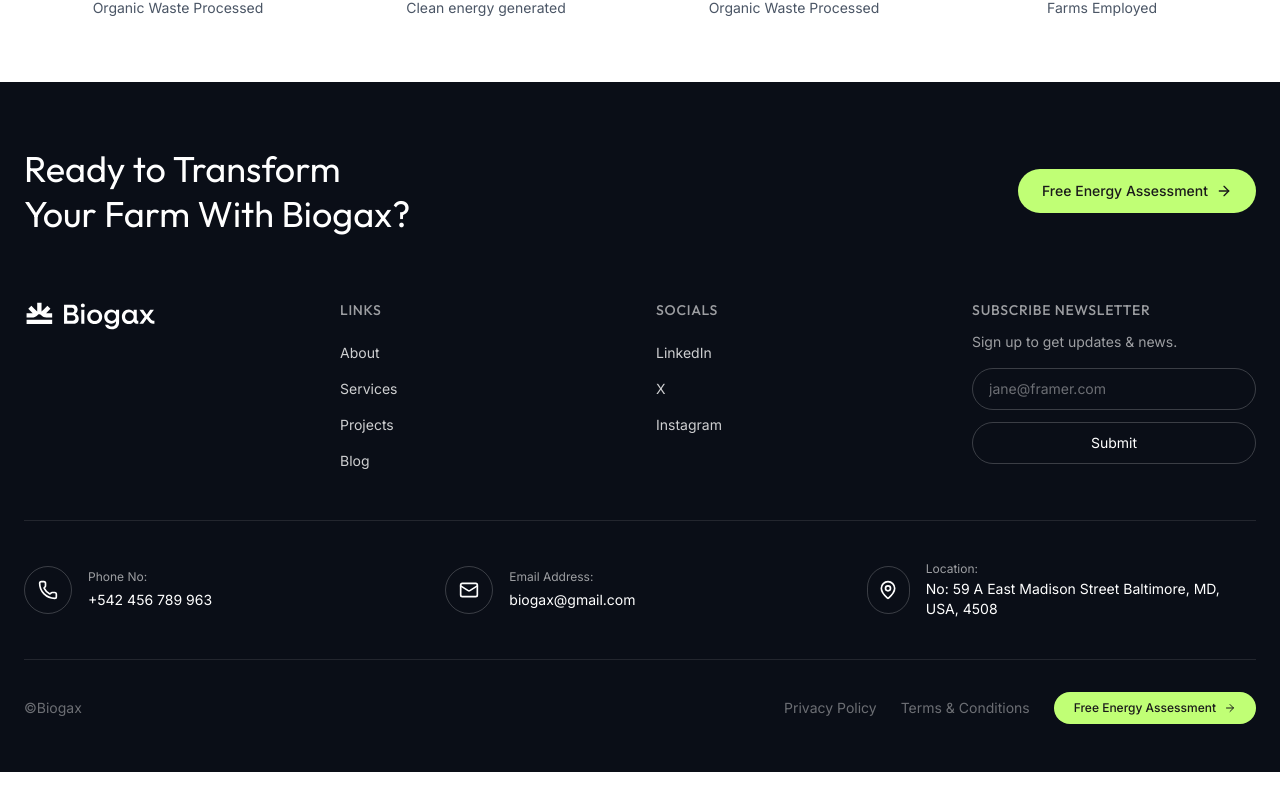
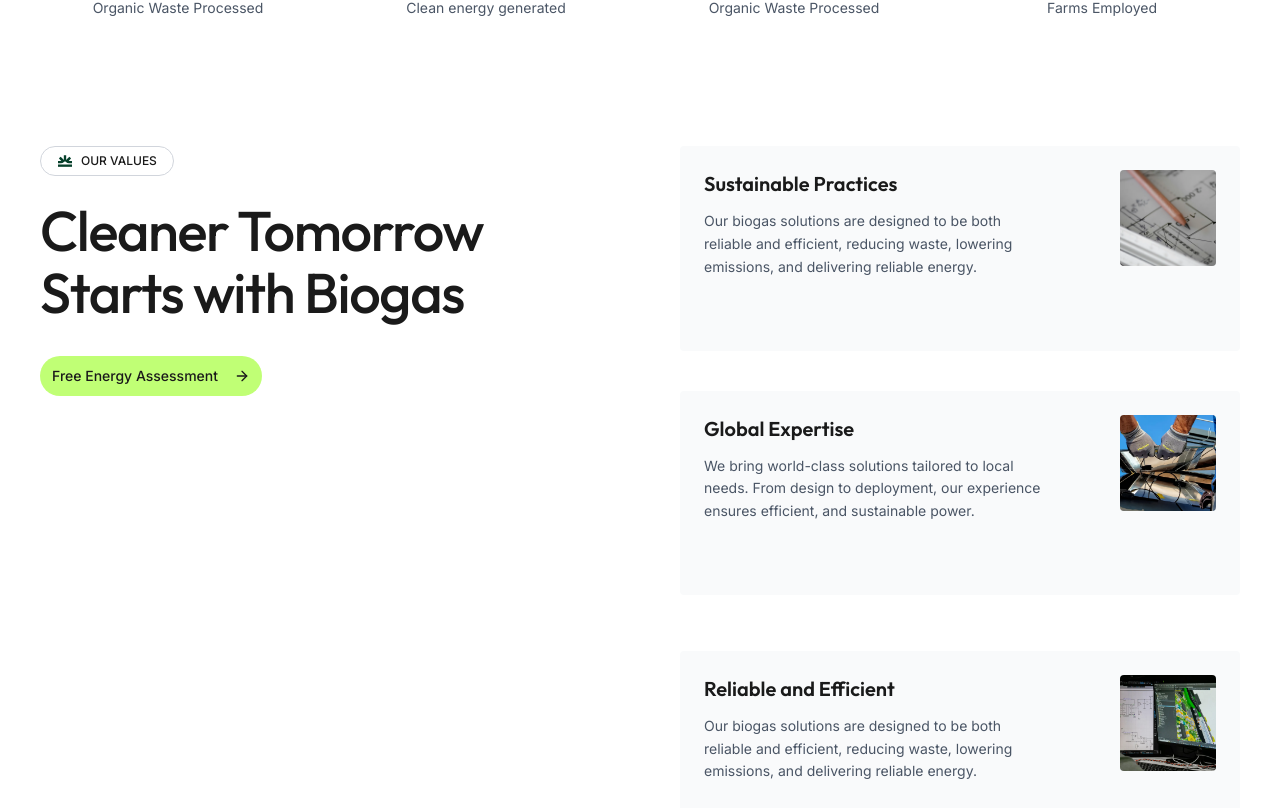
Before and after one commit to ugbodagadave/biogax, a React (Vite) app: page /about in a window 1280 px wide. Shown: the part 972-1780 px from the top of the page. Before the commit the page ends 1744 px from the top, so only its background shows below. Built offline with nearby package versions, Linux system fonts and the light colour scheme.

Commit message:
Build Our Values Component

```diff
--- /dev/null
+++ b/src/components/OurValues.tsx
@@ -0,0 +1,98 @@
+import { ArrowRight } from 'lucide-react';
+import { Button } from './ui/button';
+import { Card } from './ui/card';
+
+const values = [
+    {
+        title: 'Sustainable Practices',
+        description: 'Our biogas solutions are designed to be both reliable and efficient, reducing waste, lowering emissions, and delivering reliable energy.',
+        image: '/benefit-site-audit.webp',
+    },
+    {
+        title: 'Global Expertise',
+        description: 'We bring world-class solutions tailored to local needs. From design to deployment, our experience ensures efficient, and sustainable power.',
+        image: '/benefit-installation.webp',
+    },
+    {
+        title: 'Reliable and Efficient',
+        description: 'Our biogas solutions are designed to be both reliable and efficient, reducing waste, lowering emissions, and delivering reliable energy.',
+        image: '/benefit-system-design.webp',
+    },
+];
+
+export function OurValues() {
+    return (
+        <section className="bg-white py-[var(--spacing-section-pt-desktop)] px-6 max-md:py-[var(--spacing-section-pt-mobile)]">
+            <div className="max-w-[1200px] mx-auto">
+                <div className="grid lg:grid-cols-2 gap-12 lg:gap-20">
+                    {/* Left Column: Sticky Headline */}
+                    <div className="flex flex-col items-start lg:sticky lg:top-32 lg:self-start lg:h-fit">
+                        {/* Pill Badge */}
+                        <span className="inline-flex items-center gap-2 px-4 py-1.5 text-xs font-medium text-[#1a1a1a] border border-gray-300 rounded-full mb-6">
+                            <img
+                                src="/badge-icon.svg"
+                                alt=""
+                                className="w-4 h-4"
+                            />
+                            OUR VALUES
+                        </span>
+
+                        {/* Headline */}
+                        <h2 className="font-heading text-4xl md:text-5xl lg:text-[3.5rem] font-medium leading-[1.1] tracking-tight text-[#1a1a1a] mb-8">
+                            Cleaner Tomorrow Starts with Biogas
+                        </h2>
+
+                        {/* CTA Button */}
+                        <Button
+                            className="rounded-full bg-[#c0ff75] text-[#1a1a1a] hover:bg-[#b0ef65] border-none px-6 py-2.5 h-auto text-sm font-medium"
+                        >
+                            Free Energy Assessment
+                            <ArrowRight className="w-4 h-4 ml-2" />
+                        </Button>
+                    </div>
+
+                    {/* Right Column: Stacking Cards */}
+                    {/* Added min-h to ensure scroll distance for sticky effect */}
+                    <div className="flex flex-col gap-6 lg:min-h-[120vh]">
+                        {values.map((value, index) => (
+                            <div
+                                key={index}
+                                className="sticky top-24 lg:top-32"
+                                style={{
+                                    // Use smaller increment for tighter stacking
+                                    marginTop: index > 0 ? `${index * 1}rem` : 0
+                                }}
+                            >
+                                <Card className="border-none shadow-none bg-gray-50 overflow-hidden rounded-[4px] p-6 h-full transition-all">
+                                    <div className="flex flex-row items-start justify-between gap-6">
+                                        <div className="flex flex-col gap-3 flex-1">
+                                            <h3 className="font-heading text-xl font-semibold text-[#1a1a1a]">
+                                                {value.title}
+                                            </h3>
+                                            <p className="text-gray-600 leading-relaxed text-sm text-balance">
+                                                {value.description}
+                                            </p>
+                                        </div>
+
+                                        {/* Image on the right, square and compact */}
+                                        <div className="w-24 h-24 shrink-0 rounded-[4px] overflow-hidden bg-gray-200">
+                                            <img
+                                                src={value.image}
+                                                alt={value.title}
+                                                className="w-full h-full object-cover"
+                                            />
+                                        </div>
+                                    </div>
+                                    <div className="hidden lg:block h-6" /> {/* Spacer for visual stacking depth */}
+                                </Card>
+                            </div>
+                        ))}
+
+                        {/* Buffer space at bottom to allow full unstacking/scrolling before section ends */}
+                        <div className="h-[20vh] hidden lg:block" />
+                    </div>
+                </div>
+            </div>
+        </section>
+    );
+}
--- a/src/pages/AboutPage.tsx
+++ b/src/pages/AboutPage.tsx
@@ -1,11 +1,13 @@
 import { AboutHero } from '../components/AboutHero';
 import { AboutUs } from '../components/AboutUs';
+import { OurValues } from '../components/OurValues';
 
 export function AboutPage() {
     return (
         <main className="flex-1 w-full">
             <AboutHero />
             <AboutUs />
+            <OurValues />
         </main>
     );
 }
```
